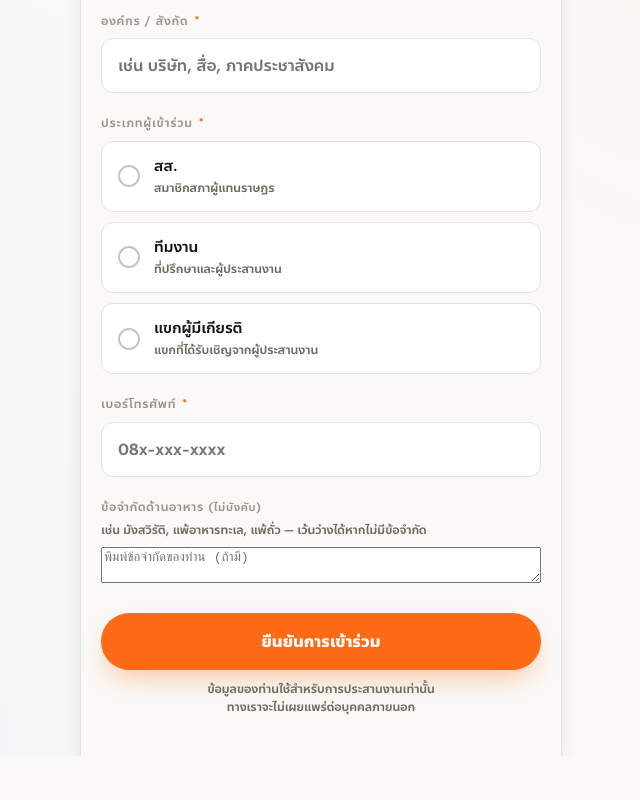
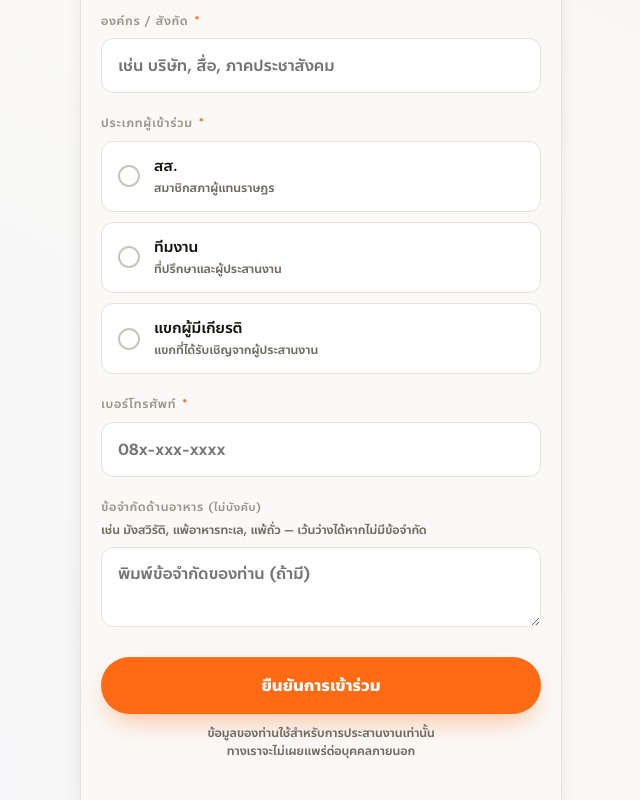
Before and after one commit to rawissara-review/ppleculture-event, a React (Vite) app: page / in a window 1280 px wide. Shown: the part 619-1419 px from the top of the page, without its empty margins (319-959 px from the left). Before the commit the page ends 1375 px from the top, so only its background shows below. Built offline with nearby package versions, Linux system fonts and the light colour scheme; no server answers.

Commit message:
Update global.css

```diff
--- a/src/styles/global.css
+++ b/src/styles/global.css
@@ -521,7 +521,7 @@ body {
   margin-top: 2px;
 }
 .field__error .material-icons { font-size: 14px; }
-.input {
+.input, .textarea {
   font-family: var(--font-body);
   font-size: 16px;  /* 16+ prevents iOS zoom on focus */
   padding: 14px 16px;
@@ -532,12 +532,13 @@ body {
   width: 100%;
   transition: border-color 120ms var(--ease-out), box-shadow 120ms var(--ease-out);
 }
-.input:focus {
+.input:focus, .textarea:focus {
   border-color: var(--orange-500);
   box-shadow: 0 0 0 3px var(--focus-ring);
 }
-.input.is-invalid { border-color: var(--danger); }
-.input.is-invalid:focus { box-shadow: 0 0 0 3px rgba(212,60,47,0.18); }
+.input.is-invalid, .textarea.is-invalid { border-color: var(--danger); }
+.input.is-invalid:focus, .textarea.is-invalid:focus { box-shadow: 0 0 0 3px rgba(212,60,47,0.18); }
+.textarea { resize: vertical; min-height: 80px; line-height: 1.5; }
 
 /* radio cards */
 .radio-stack { display: flex; flex-direction: column; gap: 10px; }
```
